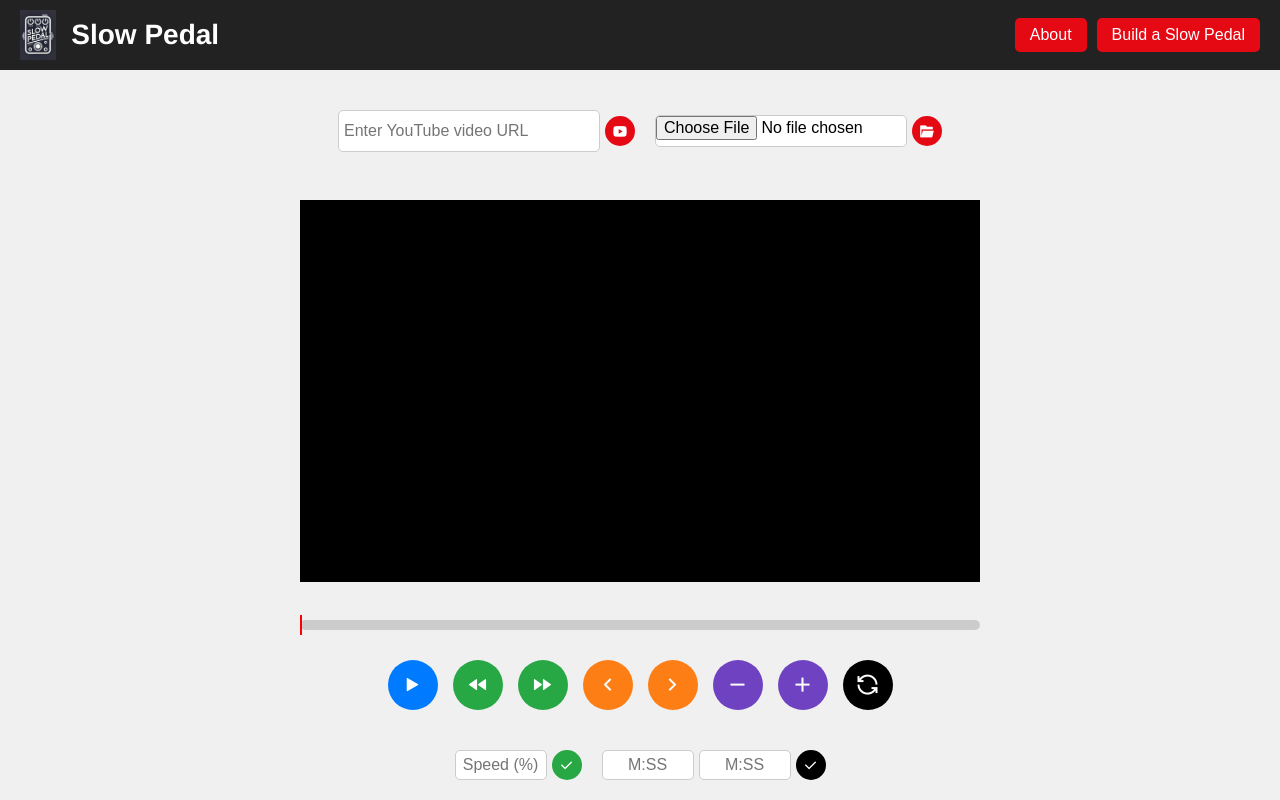
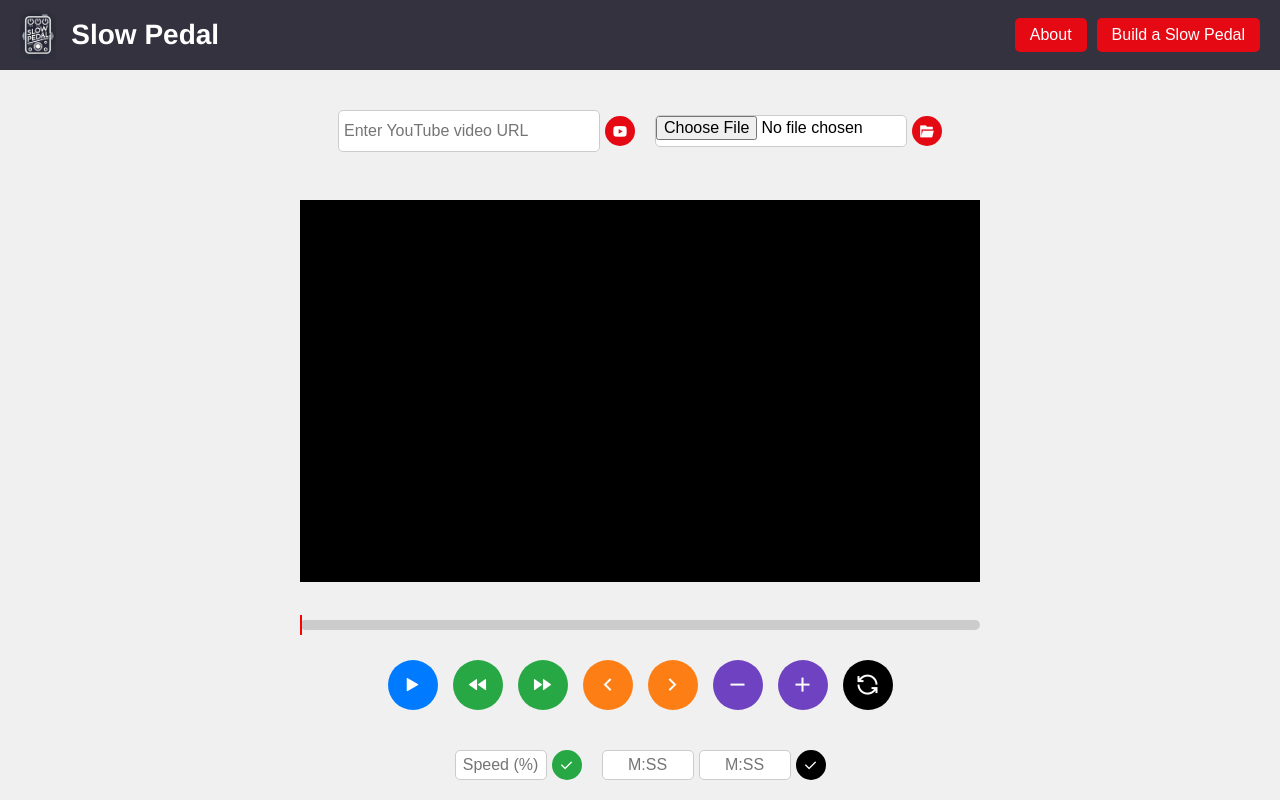
Before and after one commit to adfit11/slowpedal, a plain HTML site: page index.html in a window 1280 px wide. Drawn offline with nearby package versions, Linux system fonts and the light colour scheme.

Commit message:
Change header BG

```diff
--- a/css/styles.css
+++ b/css/styles.css
@@ -10,7 +10,7 @@
 
   /* Header Styles */
   header {
-    background-color: #222; /* Dark background matching the logo */
+    background-color: #34323e; /* Dark background matching the logo */
     padding: 10px 20px;
     display: flex;
     align-items: center;
```
